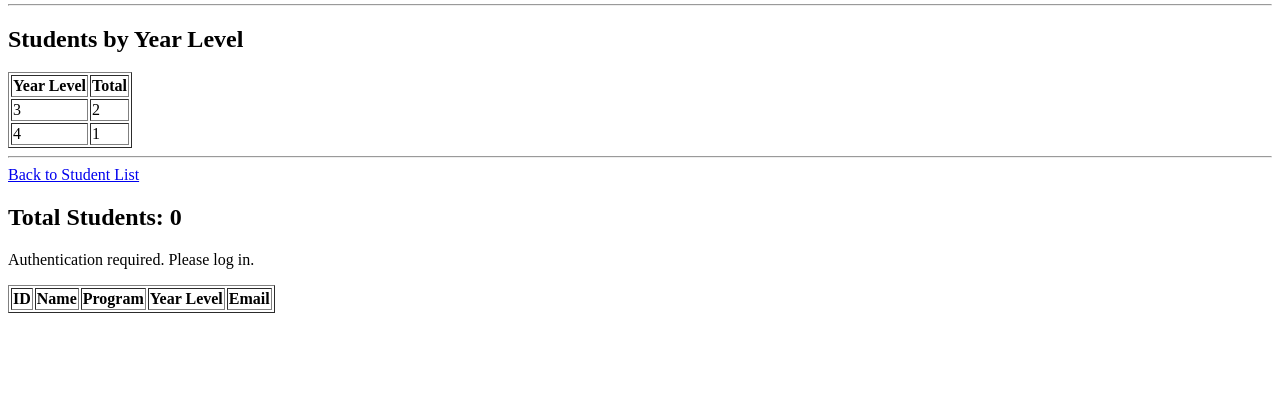
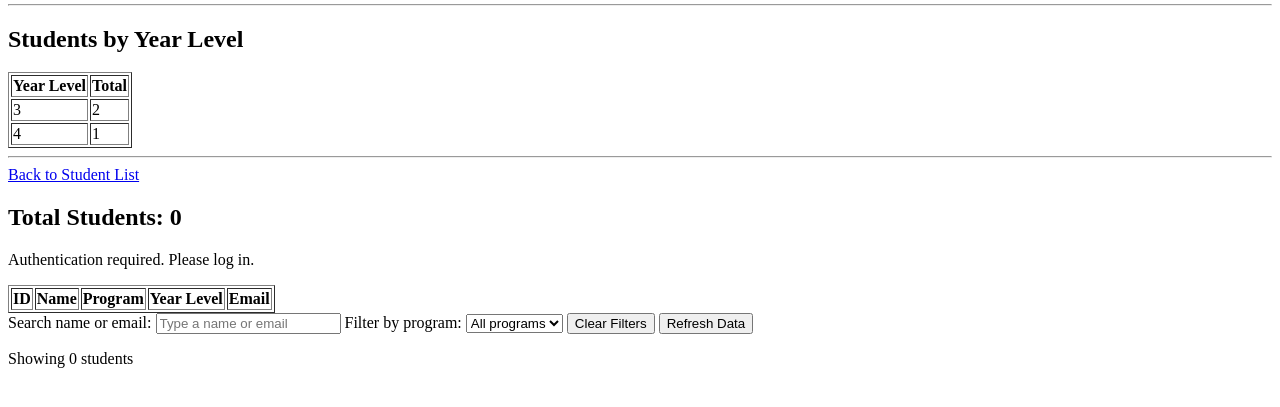
Before and after one commit to SiegfridP/SMP_DjangoWebApp, a Django app: page /registration/dashboard/ in a window 1280 px wide. Shown: the part 334-741 px from the top of the page. Run offline with Django 5.2, Linux system fonts and the light colour scheme; data comes from the database, SQL or seed files in the repository; lists and menus that the app fills with data are empty.

Commit message:
Enhance AJAX dashboard with search and filters
Added search and filter functionality for students.

```diff
--- a/registration/templates/registration/student_dashboard.html
+++ b/registration/templates/registration/student_dashboard.html
@@ -82,6 +82,27 @@
   <tbody id="student-table-body">
   </tbody>
 </table>
+
+<section>
+  <label for="student-search">Search name or email:</label>
+  <input
+    type="search"
+    id="student-search"
+    placeholder="Type a name or email"
+  >
+  <label for="program-filter">Filter by program:</label>
+  <select id="program-filter">
+    <option value="">All programs</option>
+  </select>
+  <button type="button" id="clear-filters">
+    Clear Filters
+  </button>
+  <button type="button" id="refresh-students">
+    Refresh Data
+  </button>
+</section>
+<p id="result-count" aria-live="polite">Showing 0 students</p>
+
 </body>
 </html>
 <script src="{% static 'registration/js/student_dashboard.js' %}"></script>
```
